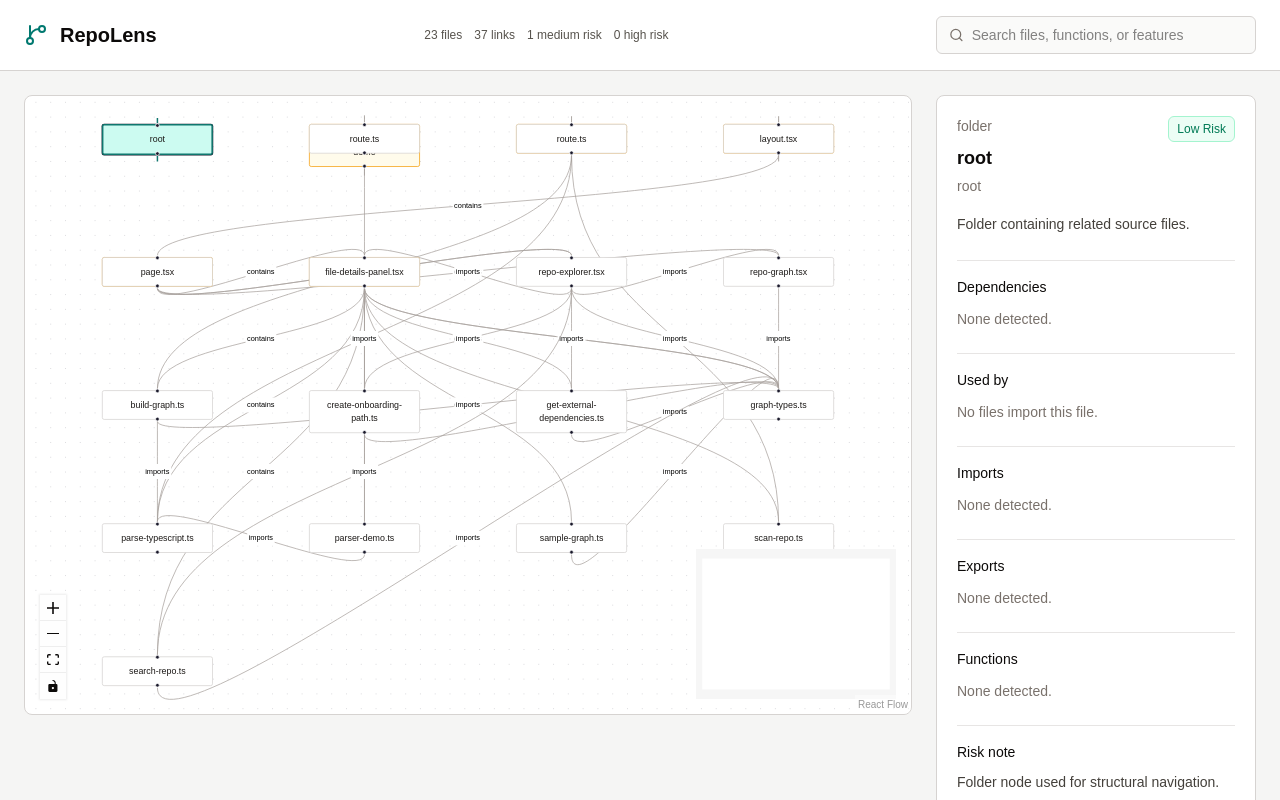
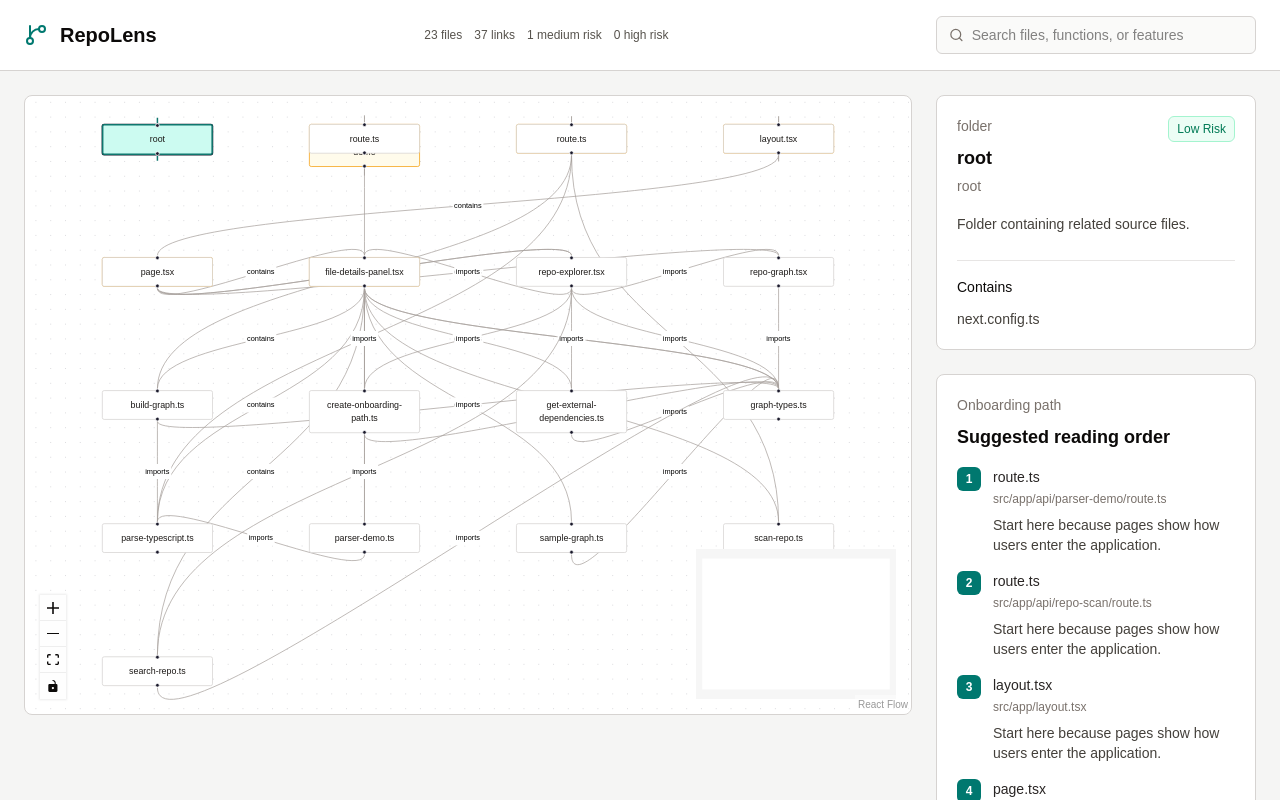
Before and after one commit to oshadhaw63/RepoLens, a Next.js app: page / in a window 1280 px wide. Shown: the top 800 px of the page. Built offline with nearby package versions, Linux system fonts and the light colour scheme.

Commit message:
refactor: rename details panel relationship prop

```diff
--- a/src/components/file-details-panel.tsx
+++ b/src/components/file-details-panel.tsx
@@ -1,6 +1,7 @@
 import type { RepoNodeData } from "@/lib/repolens/graph-types";
 
 type FileDetailsPanelProps = {
+
   file: RepoNodeData;
   usedBy: string[];
 };
@@ -12,6 +13,7 @@ const riskStyles = {
 };
 
 export function FileDetailsPanel({ file, usedBy }: FileDetailsPanelProps) {
+  const isFolder = file.kind === "folder";
   return (
     <aside className="rounded-lg border border-stone-300 bg-white p-5">
       <div className="flex items-start justify-between gap-3">
@@ -30,18 +32,34 @@ export function FileDetailsPanel({ file, usedBy }: FileDetailsPanelProps) {
 
       <p className="mt-4 text-sm leading-6 text-stone-700">{file.summary}</p>
 
+      {isFolder ? (
+        <DetailList
+          title="Contains"
+          items={usedBy}
+          emptyText="No files shown inside this folder."
+        />
+      ) : (
+        <>
           <DetailList title="Dependencies" items={file.dependencies} />
-      <DetailList title="Used by" items={usedBy} emptyText="No files import this file." />
+          <DetailList
+            title="Used by"
+            items={usedBy}
+            emptyText="No files import this file."
+          />
           <DetailList title="Imports" items={file.imports} />
           <DetailList title="Exports" items={file.exports} />
           <DetailList title="Functions" items={file.functions} />
+        </>
+      )}
 
+      {!isFolder ? (
         <div className="mt-6 border-t border-stone-200 pt-4">
           <p className="text-sm font-medium">Risk note</p>
           <p className="mt-2 text-sm leading-6 text-stone-700">
             {file.risk.reason}
           </p>
         </div>
+      ) : null}
     </aside>
   );
 }
--- a/src/components/repo-explorer.tsx
+++ b/src/components/repo-explorer.tsx
@@ -92,9 +92,15 @@ export function RepoExplorer() {
     });
   }, [graph.edges, filteredNodeIds]);
 
-  const usedBy = useMemo(() => {
+  const relatedFiles = useMemo(() => {
     if (!selectedNode) {
       return [];
+    }
+
+    if (selectedNode.data.kind === "folder") {
+      return graph.edges
+        .filter((edge) => edge.source === selectedNode.id)
+        .map((edge) => edge.target);
     }
 
     return graph.edges
@@ -229,7 +235,7 @@ export function RepoExplorer() {
             </aside>
           ) : null}
           {selectedNode ? (
-            <FileDetailsPanel file={selectedNode.data} usedBy={usedBy} />
+            <FileDetailsPanel file={selectedNode.data} usedBy={relatedFiles} />
           ) : (
             <aside className="rounded-lg border border-stone-300 bg-white p-5 text-sm text-stone-500">
               No file selected.
```
Lines whose indentation alone changed are shown as unchanged.
